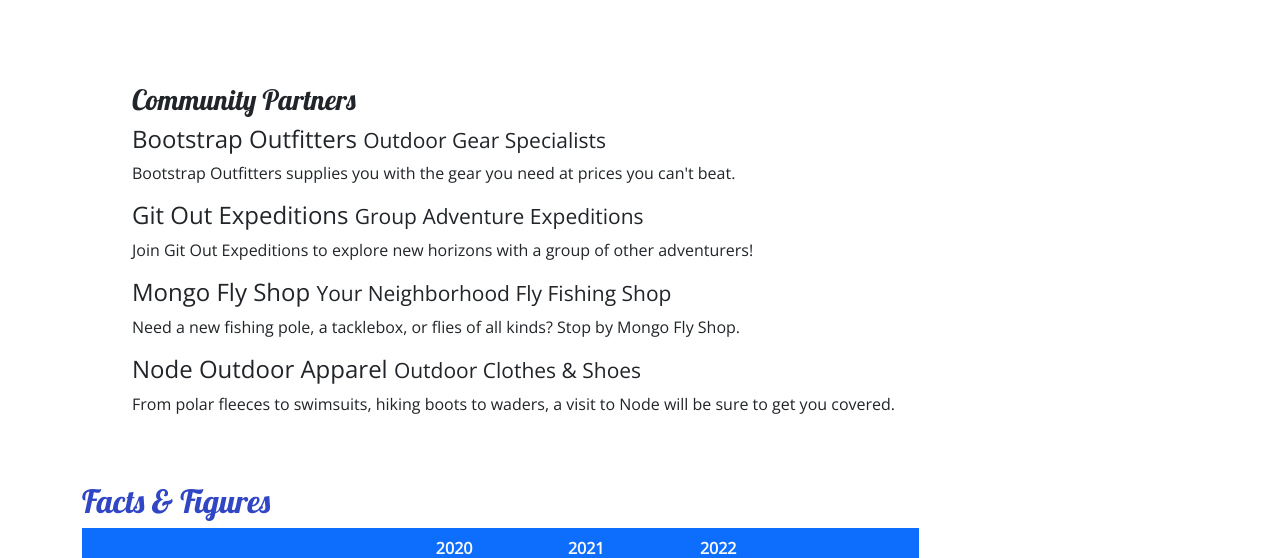
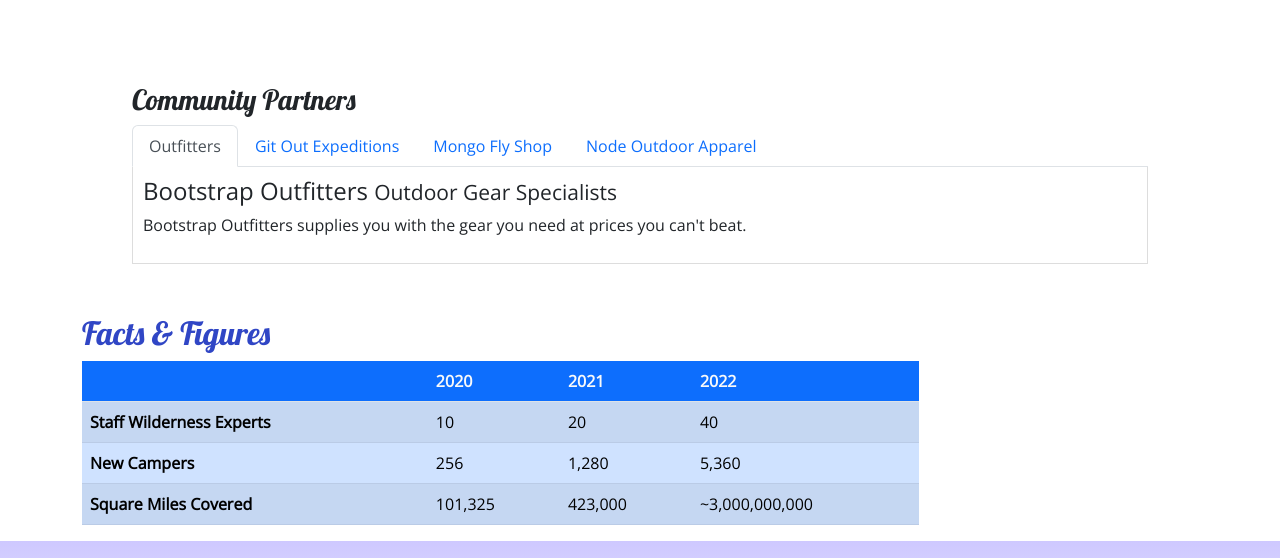
Before and after one commit to lanakawa/nucamp-site, a plain HTML site: page aboutus.html in a window 1280 px wide. Shown: the part 860-1418 px from the top of the page. Drawn offline with nearby package versions, Linux system fonts and the light colour scheme.

Commit message:
added tabs to the about us "community partners" section

```diff
--- a/aboutus.html
+++ b/aboutus.html
@@ -104,14 +104,31 @@
         <section class="row row-content">
             <div class="col">
                 <h3>Community Partners</h3>
+                <ul class="nav nav-tabs">
+                    <li class="nav-item"><a class="nav-link active" href="#bootstrap" role="tab" data-bs-toggle="tab">Outfitters</a></li>
+                    <li class="nav-item"><a class="nav-link" href="#git" role="tab" data-bs-toggle="tab">Git Out Expeditions</a></li>
+                    <li class="nav-item"><a class="nav-link" href="#mongo" role="tab" data-bs-toggle="tab">Mongo Fly Shop</a></li>
+                    <li class="nav-item"><a class="nav-link" href="#node" role="tab" data-bs-target="tab">Node Outdoor Apparel</a></li>
+                </ul>
+
+                <div class="tab-content">
+                    <div role="tabpanel" class="tab-pane fade show active" id="bootstrap">
                         <h4>Bootstrap Outfitters <small>Outdoor Gear Specialists</small></h4>
                         <p class="d-none d-sm-block">Bootstrap Outfitters supplies you with the gear you need at prices you can't beat.</p>
+                    </div>
+                    <div role="tabpanel" class="tab-pane fade" id="git">
                         <h4>Git Out Expeditions <small>Group Adventure Expeditions</small></h4>
                         <p class="d-none d-sm-block">Join Git Out Expeditions to explore new horizons with a group of other adventurers!</p>
+                    </div>
+                    <div role="tabpanel" class="tab-pane fade" id="mongo">
                         <h4>Mongo Fly Shop <small>Your Neighborhood Fly Fishing Shop</small></h4>
                         <p class="d-none d-sm-block">Need a new fishing pole, a tacklebox, or flies of all kinds? Stop by Mongo Fly Shop.</p>
+                    </div>
+                    <div role="tabpanel" class="tab-pane fade" id="Node">
                         <h4>Node Outdoor Apparel <small>Outdoor Clothes & Shoes</small></h4>
                         <p class="d-none d-sm-block">From polar fleeces to swimsuits, hiking boots to waders, a visit to Node will be sure to get you covered.</p>
+                    </div>
+                </div>
             </div>
         </section>
 
@@ -181,6 +198,9 @@
         </div>
     </footer>
 
+    <script src="https://cdn.jsdelivr.net/npm/bootstrap@5.2.3/dist/js/bootstrap.bundle.min.js" integrity="sha384-kenU1KFdBIe4zVF0s0G1M5b4hcpxyD9F7jL+jjXkk+Q2h455rYXK/7HAuoJl+0I4" crossorigin="anonymous"></script>
+
+
 </body>
 
 </html>
--- a/css/style.css
+++ b/css/style.css
@@ -34,3 +34,8 @@
 .navbar {
     background-color : #901cad;
 }
+.tab-content{
+    border: 1px solid #DDD;
+    border-top: none;
+    padding: 10px;
+}
```
Lines whose indentation alone changed are shown as unchanged.
